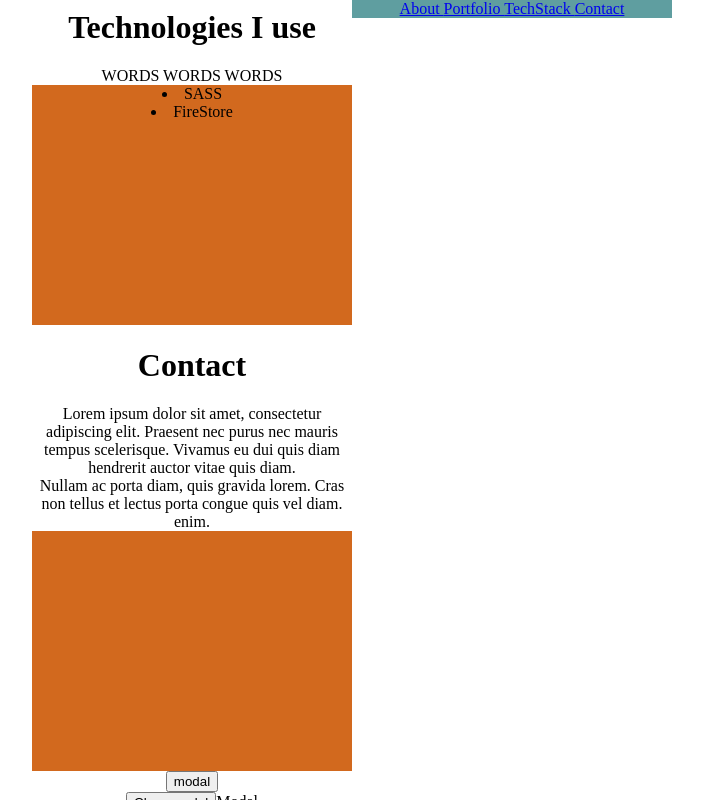
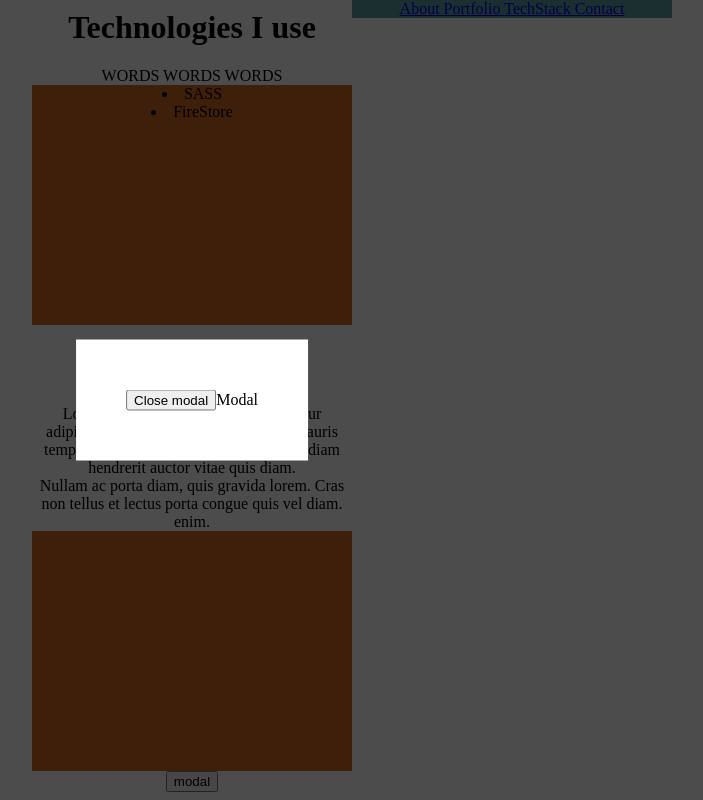
Before and after one commit to tshepi-tech/portfolio_project, a React (Create React App) app: page / in a window 1280 px wide. Both pictures are taken after a click on the button "modal". Shown: the part 1190-1990 px from the top of the page, without its empty margins (448-1151 px from the left). Built offline with nearby package versions, Linux system fonts and the light colour scheme.

Commit message:
portal created with reactdoM, CSS fixed to show portal and overlay

```diff
--- a/public/index.html
+++ b/public/index.html
@@ -29,6 +29,7 @@
   <body>
     <noscript>You need to enable JavaScript to run this app.</noscript>
     <div id="root"></div>
+    <div id="portal"></div>
     <!--
       This HTML file is a template.
       If you open it directly in the browser, you will see an empty page.
--- a/src/Components/Modal.jsx
+++ b/src/Components/Modal.jsx
@@ -1,12 +1,16 @@
+import ReactDOM from "react-dom";
+
 export default function Modal({ showModal, children, onClose }) {
   if (!showModal) return null;
-  return (
+  return ReactDOM.createPortal(
     <>
-      <div className="overlay_styles" />
-      <div className="modal_styles">
-        <button onClick={onClose}>Close modal</button>
-        {children}
+      <div className="overlay_styles">
+        <div className="modal_styles">
+          <button onClick={onClose}>Close modal</button>
+          {children}
+        </div>
       </div>
-    </>
+    </>,
+    document.getElementById("portal")
   );
 }
--- a/src/Styles/PortalStyles.css
+++ b/src/Styles/PortalStyles.css
@@ -1,19 +1,19 @@
 .modal_styles {
-  position: "fixed";
-  top: "50%";
-  left: "50%";
-  transform: "translate(-50%,-50%)";
-  background-color: "#fff";
-  padding: "50px";
+  position: fixed;
+  top: 50%;
+  left: 50%;
+  transform: translate(-50%, -50%);
+  background-color: #fff;
+  padding: 50px;
   z-index: 1000;
 }
 
 .overlay_styles {
-  position: "fixed";
+  position: fixed;
   top: 0;
   left: 0;
   right: 0;
   bottom: 0;
-  background-color: "rgba(0,0,0,.7)";
+  background-color: rgba(0, 0, 0, 0.7);
   z-index: 1000;
 }
```
